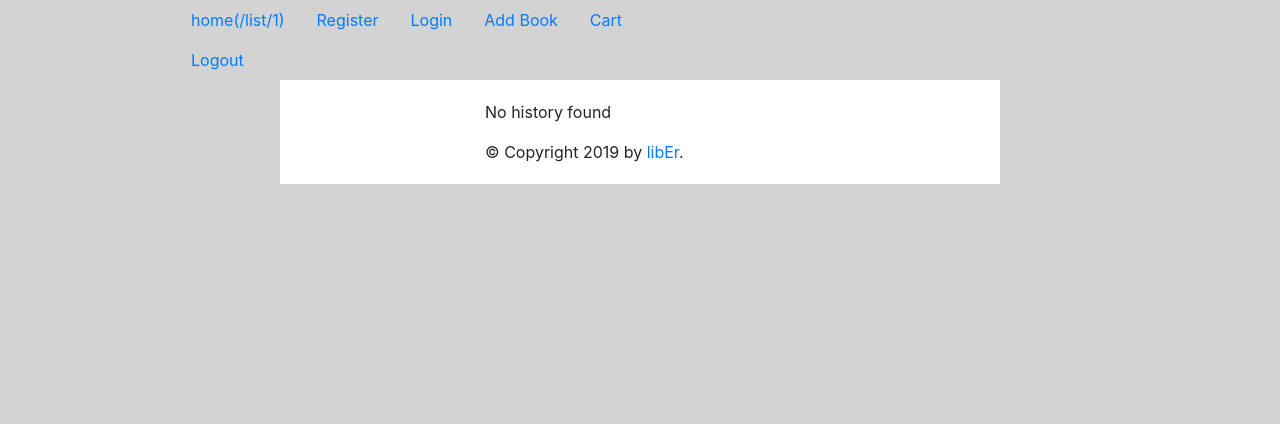
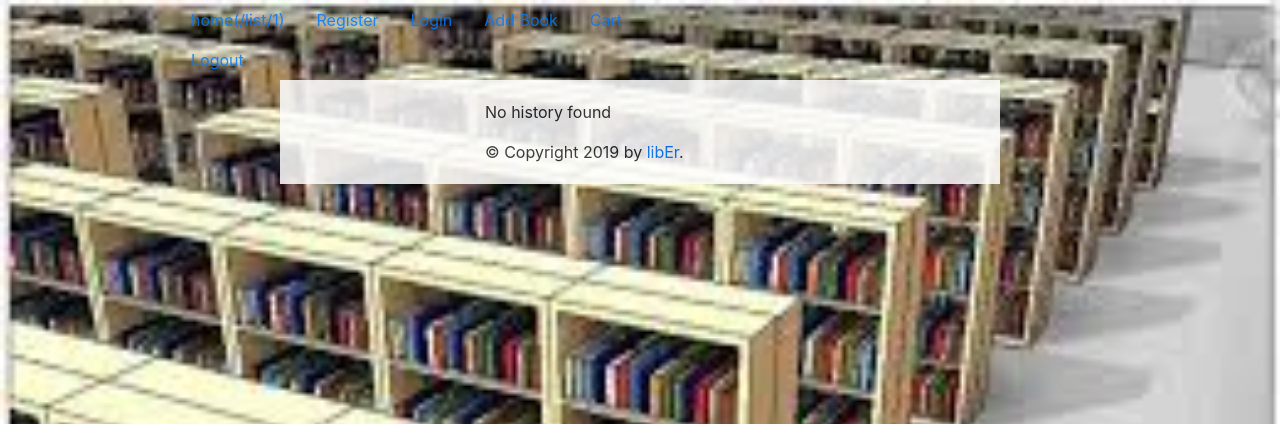
Before and after one commit to daviddongguo/BookstorePHP, a PHP site: template php_project/templates/transactionhistory.html.twig in a window 1280 px wide. Shown: the top 424 px of the page. Run offline with PHP 8.4, Linux system fonts and the light colour scheme; the template is opened without the code that fills it, so the values that code supplies are empty; some libraries are stand-ins or nearby versions.

Commit message:
Added opacity and background image to styles.css modified sellhistory layout

```diff
--- a/php_project/styles.css
+++ b/php_project/styles.css
@@ -11,6 +11,7 @@ body {
     padding: 20px;
     width: 720px;
     background-color: white;
+    opacity: 1.0;
 }
 
 .error {
@@ -18,3 +19,11 @@ body {
     background-color: yellow;
     color: red;
 }
+
+
+body {
+  background-image: url("library.png");
+  opacity: 0.85;
+  background-repeat: no-repeat;
+  background-size: cover;
+}
```
Also changed, not shown: php_project/templates/sellhistory.html.twig (+16 -3 lines), php_project/library.png (added).
